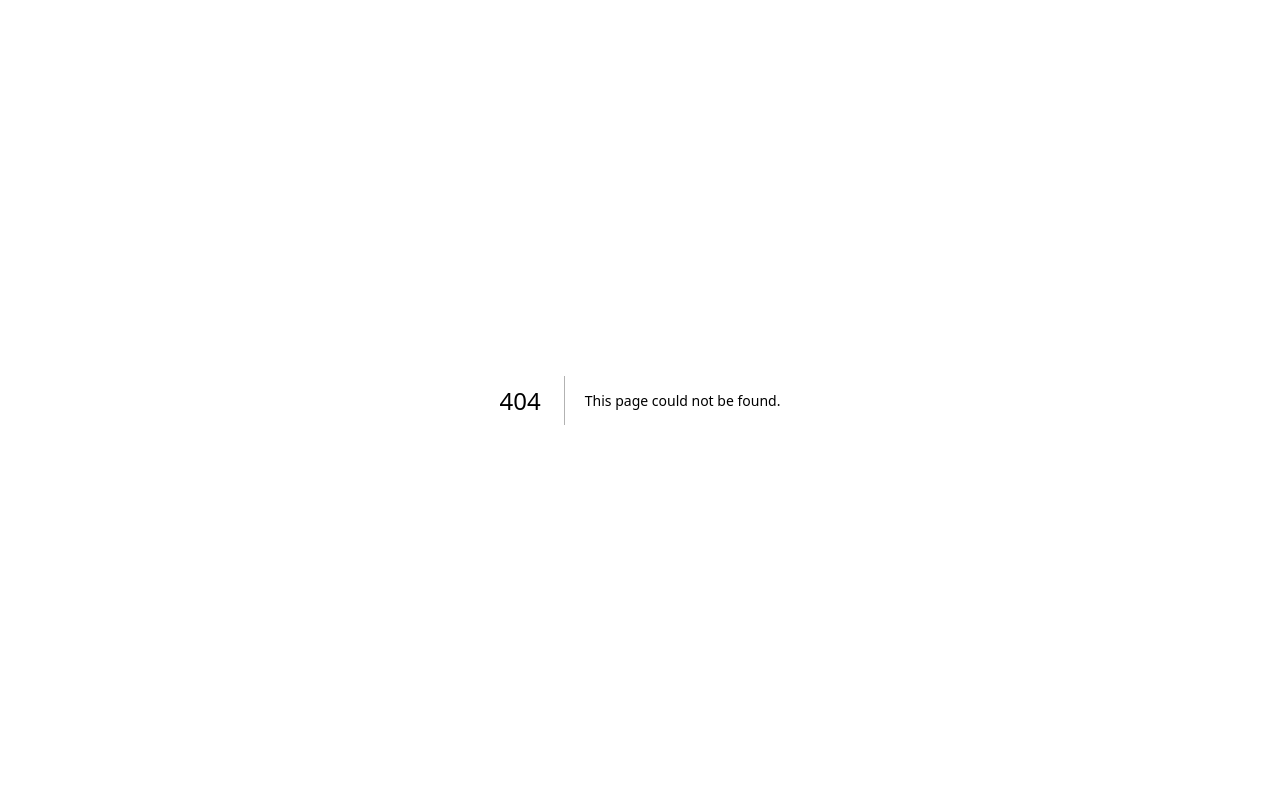
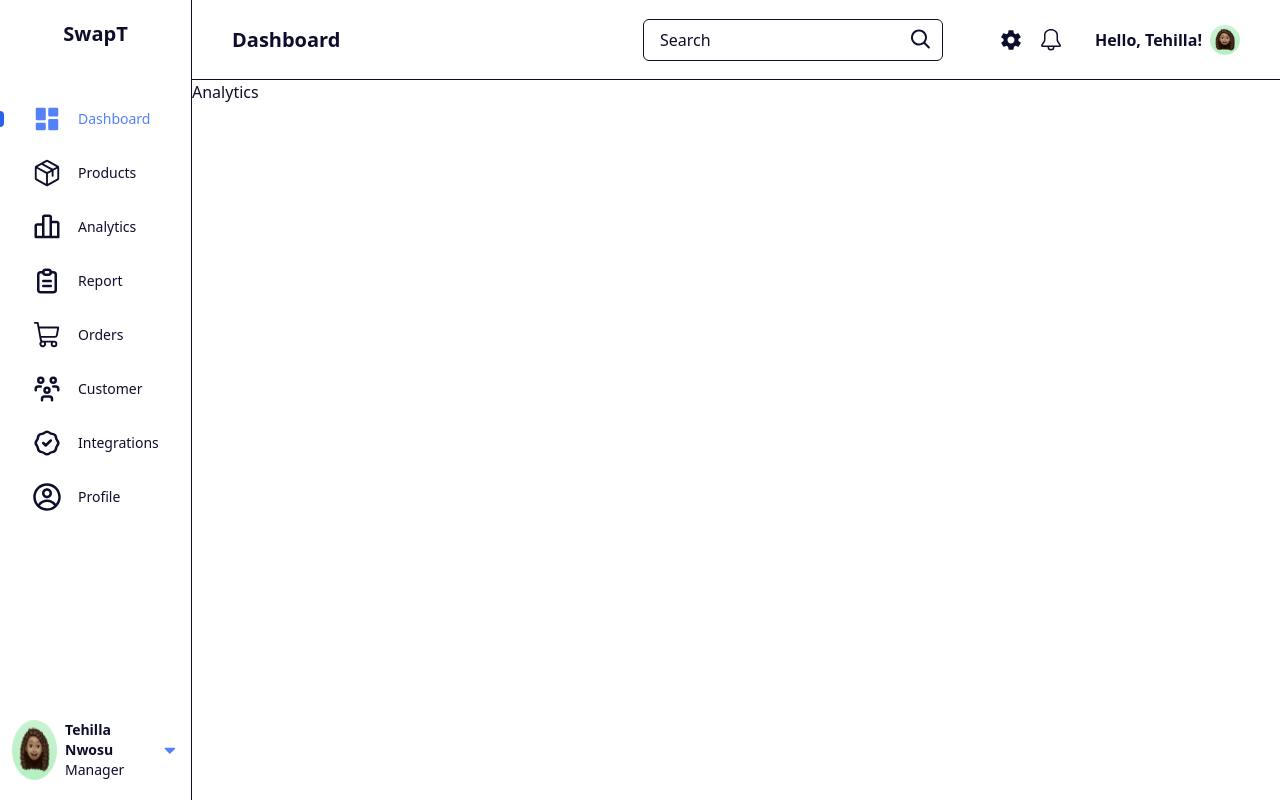
Before and after one commit to CruxndDev/cruxnd-store-admin, a Next.js app: page /analytics in a window 1280 px wide. Before the commit this address had no page. Built offline with nearby package versions, Linux system fonts and the light colour scheme.

Commit message:
Created individual pages

```diff
--- /dev/null
+++ b/app/(panel)/analytics/page.jsx
@@ -0,0 +1,9 @@
+const AnalyticsPage = () => {
+  return (
+    <>
+      Analytics
+    </>
+  );
+}
+
+export default AnalyticsPage;
--- /dev/null
+++ b/app/(panel)/customer/page.jsx
@@ -0,0 +1,9 @@
+const CustomerPage = () => {
+  return (
+    <>
+      Customer
+    </>
+  );
+}
+
+export default CustomerPage;
--- /dev/null
+++ b/app/(panel)/integrations/page.jsx
@@ -0,0 +1,9 @@
+const IntegrationsPage = () => {
+  return (
+    <>
+      Integrations
+    </>
+  );
+}
+
+export default IntegrationsPage;
--- a/app/(panel)/layout.jsx
+++ b/app/(panel)/layout.jsx
@@ -9,13 +9,13 @@ import { BiSolidDashboard, BiBarChartAlt2 } from "react-icons/bi";
 const AdminPanelLayout = ({ children }) => {
   const menuLinks = [
     { name: "Dashboard", icon: <BiSolidDashboard />, link: "/dashboard" },
-    { name: "Products", icon: <PiPackage />, link: "/dashboard" },
-    { name: "Analytics", icon: <BiBarChartAlt2 />, link: "/dashboard" },
-    { name: "Report", icon: <TbClipboardText />, link: "/dashboard" },
-    { name: "Orders", icon: <PiShoppingCart />, link: "/dashboard" },
-    { name: "Customer", icon: <TbUsersGroup />, link: "/dashboard" },
-    { name: "Integrations", icon: <HiOutlineBadgeCheck />, link: "/dashboard" },
-    { name: "Profile", icon: <CgProfile />, link: "/dashboard" },
+    { name: "Products", icon: <PiPackage />, link: "/products" },
+    { name: "Analytics", icon: <BiBarChartAlt2 />, link: "/analytics" },
+    { name: "Report", icon: <TbClipboardText />, link: "/report" },
+    { name: "Orders", icon: <PiShoppingCart />, link: "/orders" },
+    { name: "Customer", icon: <TbUsersGroup />, link: "/customer" },
+    { name: "Integrations", icon: <HiOutlineBadgeCheck />, link: "/integrations" },
+    { name: "Profile", icon: <CgProfile />, link: "/profile" },
   ];
 
   return (
--- /dev/null
+++ b/app/(panel)/orders/page.jsx
@@ -0,0 +1,9 @@
+const OrdersPage = () => {
+  return (
+    <>
+      Orders
+    </>
+  );
+}
+
+export default OrdersPage;
--- /dev/null
+++ b/app/(panel)/products/page.jsx
@@ -0,0 +1,9 @@
+const ProductsPage = () => {
+  return (
+    <>
+      Products
+    </>
+  );
+}
+
+export default ProductsPage;
--- /dev/null
+++ b/app/(panel)/profile/page.jsx
@@ -0,0 +1,9 @@
+const ProfilePage = () => {
+  return (
+    <>
+      Profile
+    </>
+  );
+}
+
+export default ProfilePage;
--- /dev/null
+++ b/app/(panel)/report/page.jsx
@@ -0,0 +1,9 @@
+const ReportPage = () => {
+  return (
+    <>
+      Report
+    </>
+  );
+}
+
+export default ReportPage;
```
